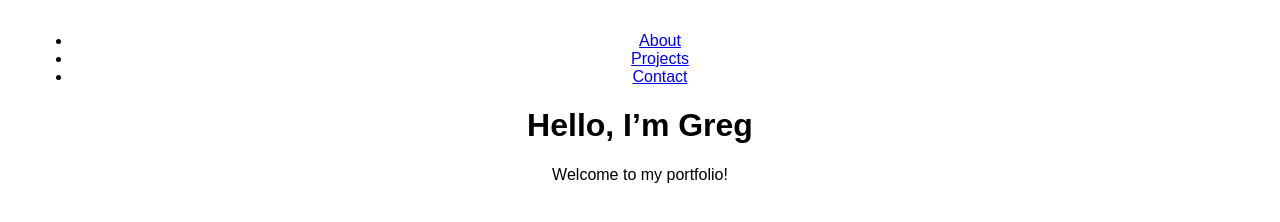
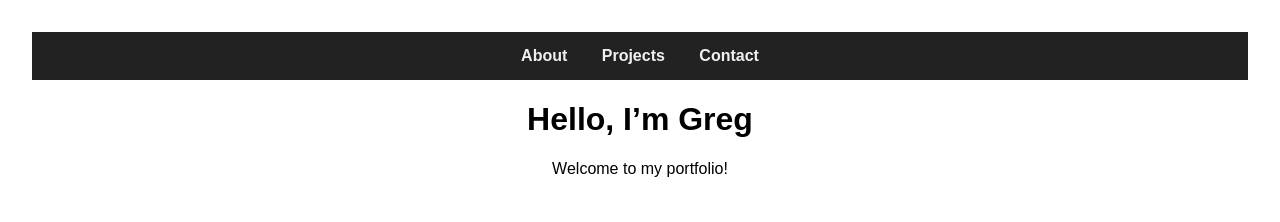
Before and after one commit to techodyssey89/portfolio-website, a plain HTML site: page Portfolio-website/index.html in a window 1280 px wide. Drawn offline with Linux system fonts and the light colour scheme.

Commit message:
Update style.css
style for navigation bar

```diff
--- a/Portfolio-website/styles/style.css
+++ b/Portfolio-website/styles/style.css
@@ -3,3 +3,30 @@ body {
   text-align: center;
   margin: 2rem;
 }
+
+nav {
+  background-color: #222;
+  padding: 15px;
+  text-align: center;
+}
+
+nav ul {
+  list-style: none;
+  margin: 0;
+  padding: 0;
+}
+
+nav li {
+  display: inline;
+  margin: 0 15px;
+}
+
+nav a {
+  color: #f0f0f0;
+  text-decoration: none;
+  font-weight: bold;
+}
+
+nav a:hover {
+  color: #ffcc00;
+}
```
